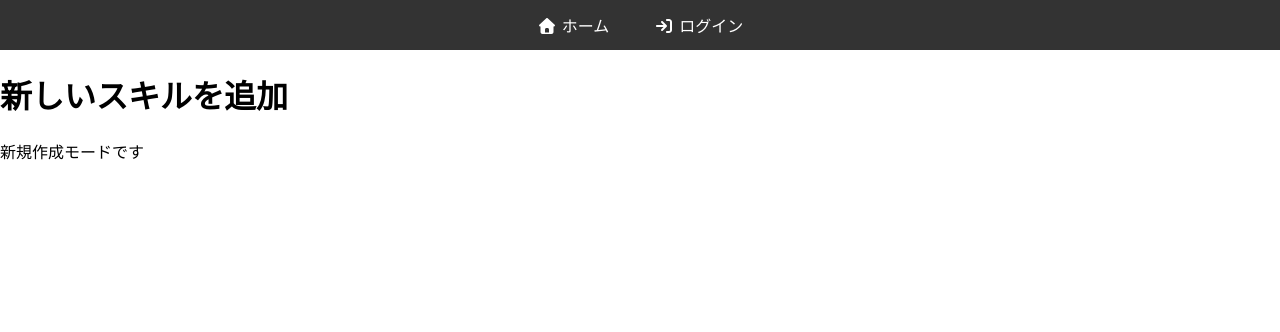
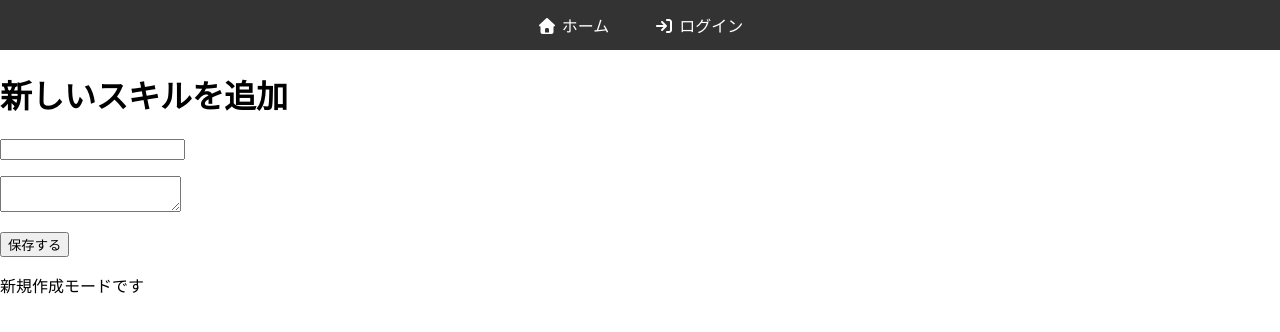
Before and after one commit to aachan1127/portfolio-react, a React (Vite) app: page /skill-categories/1/skills/new in a window 1280 px wide. Shown: the top 332 px of the page. Built offline with nearby package versions, Linux system fonts and the light colour scheme; no server answers.

Commit message:
スキルの編集モード / 新規作成モードを判定する処理の実装

```diff
--- a/src/components/CreatePost.jsx
+++ b/src/components/CreatePost.jsx
@@ -1,4 +1,4 @@
-import React, { useEffect, useRef, useState } from "react";
+import { useEffect, useRef, useState } from "react";
 import "./PostForm.css";
 import {
   collection,
@@ -158,7 +158,7 @@ export const CreatePost = ({ isAuth }) => {
         imagePaths.push(imageRef.fullPath);
       }
 
-      // メイン・サブ・その他　の表示順をFirestore用の値として保存するための関数
+      // メイン・サブ・その他の表示順をFirestore用の値として保存するための関数
       const getDisplayRank = () => {
         if (displayType === "list") {
           return 7;
@@ -318,7 +318,7 @@ export const CreatePost = ({ isAuth }) => {
           <div>使用技術タグ</div>
 
           <div className="tagCheckboxGroup">
-            {/* 重複しているタグUI自体をコンポーネント化　TagCheckboxGroup.jsx */}
+            {/* 重複しているタグUI自体をコンポーネント化TagCheckboxGroup.jsx */}
             <TagCheckboxGroup tags={tags} onChange={handleTagChange} />
           </div>
         </div>
--- a/src/components/Home.jsx
+++ b/src/components/Home.jsx
@@ -578,11 +578,13 @@ export const Home = () => {
                   <div className="skillBox">
                     {categorySkills.map((skill) => (
                       <div className="skillItem" key={skill.id}>
+                        {skill.iconUrl && (
                         <img
                           src={skill.iconUrl}
                           alt={`${skill.name}のアイコン`}
                           className="skillIcon"
                         />
+                        )}
                         {/* {auth.currentUser && (
                           <input
                             type="file"
--- a/src/components/SkillFormPage.jsx
+++ b/src/components/SkillFormPage.jsx
@@ -1,6 +1,6 @@
-import { useParams } from "react-router-dom";
+import { useParams, useNavigate } from "react-router-dom";
 import { useEffect, useState } from "react";
-import { doc, getDoc, updateDoc } from "firebase/firestore";
+import { doc, getDoc, updateDoc, addDoc, collection } from "firebase/firestore";
 import { db } from "../lib/firebase";
 import "./SkillFormPage.css";
 
@@ -9,12 +9,12 @@ const SkillFormPage = () => {
   const isEditMode = Boolean(skillId);
   const isCreateMode = Boolean(categoryId);
   const [skill, setSkill] = useState(null);
+  const navigate = useNavigate();
 
   useEffect(() => {
     const getSkill = async () => {
       if (isEditMode) {
         // skillIdがある場合は編集モード
-        console.log("編集モード");
         try {
           const skillDoc = await getDoc(doc(db, "skills", skillId));
           const skillData = { ...skillDoc.data(), id: skillDoc.id };
@@ -24,7 +24,16 @@ const SkillFormPage = () => {
         }
       } else if (isCreateMode) {
         // categoryIdがある場合は新規作成モード
-        console.log("新規作成モード");
+        setSkill({
+          name: "",
+          description: "",
+          categoryId: categoryId,
+          iconUrl: "",
+          iconPath: "",
+          displayOrder: 1,
+          isVisible: true,
+          relatedPostIds: [],
+        });
       } else {
         // どちらもない場合はエラー
         console.error("不正なURLです");
@@ -34,22 +43,50 @@ const SkillFormPage = () => {
   }, [skillId, categoryId, isEditMode, isCreateMode]);
 
   const handleSaveSkill = async () => {
+    if (!skill.name.trim()) {
+      alert("名前を入力してください");
+      return;
+    }
+    if (!skill.description.trim()) {
+      alert("説明文を入力してください");
+      return;
+    }
+    if (isEditMode) {
       try {
         await updateDoc(doc(db, "skills", skill.id), {
           name: skill.name,
           description: skill.description,
         });
         alert("スキルが正常に更新されました");
+        navigate("/");
       } catch (error) {
         console.error("スキルの更新に失敗しました", error);
+      }
+    }
+    if (isCreateMode) {
+      try {
+        await addDoc(collection(db, "skills"), {
+          name: skill.name,
+          description: skill.description,
+          categoryId: skill.categoryId,
+          iconUrl: skill.iconUrl,
+          iconPath: skill.iconPath,
+          displayOrder: skill.displayOrder,
+          isVisible: skill.isVisible,
+          relatedPostIds: skill.relatedPostIds,
+        });
+        alert("スキルが正常に作成されました");
+        navigate("/");
+      } catch (error) {
+        console.error("スキルの作成に失敗しました", error);
+      }
     }
   };
 
   return (
     <div>
       <h1>{isEditMode ? "スキルを編集" : "新しいスキルを追加"}</h1>
-
-      {isEditMode && skill && (
+      {skill && (
         <div>
           <p>
             <input
@@ -71,7 +108,6 @@ const SkillFormPage = () => {
           </button>
         </div>
       )}
-
       {isCreateMode && <p>新規作成モードです</p>}
     </div>
   );
```
Lines whose indentation alone changed are shown as unchanged.
